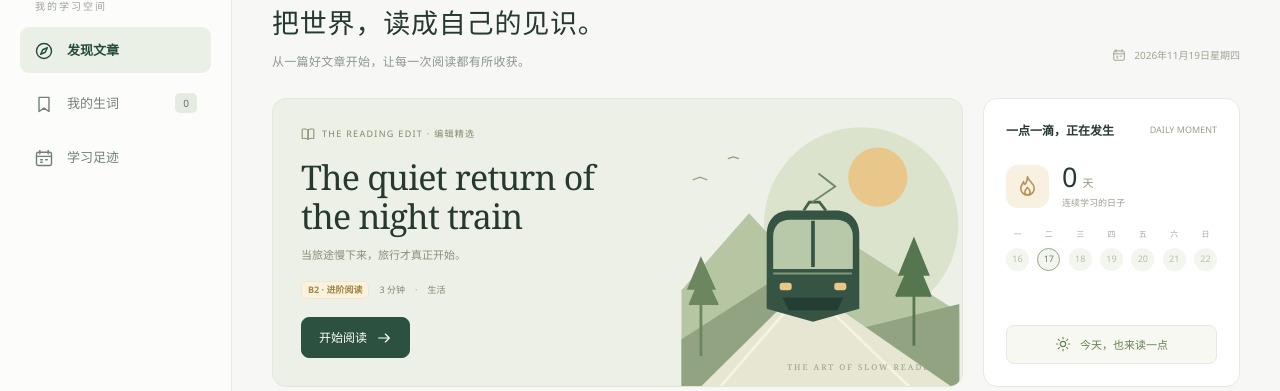
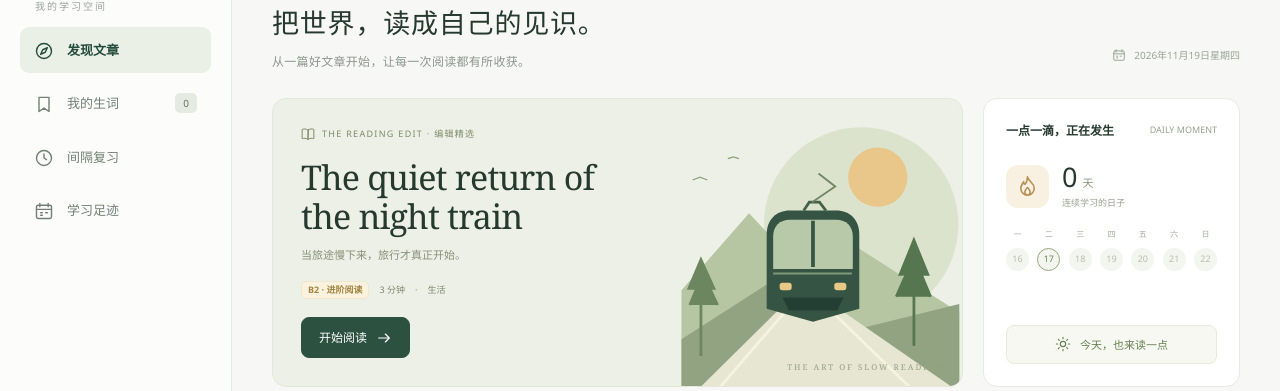
Before and after one commit to LiZhe792/ForeignNewsReaderAssistant, a Flask app: page / in a window 1280 px wide. Shown: the part 133-524 px from the top of the page. Run offline with Flask 3, Linux system fonts and the light colour scheme; data comes from the database, SQL or seed files in the repository; data that the repository does not hold is empty; parts of the project's set-up code (start-up, migrations or seed data) failed here and were passed over.

Commit message:
Add wordbook dialog and review navigation

```diff
--- a/templates/index.html
+++ b/templates/index.html
@@ -12,6 +12,9 @@
   <link rel="stylesheet" href="/static/reading-flow.css">
   <link rel="stylesheet" href="/static/dictionary.css">
   <link rel="stylesheet" href="/static/assistance.css">
+  <link rel="stylesheet" href="/static/vocabulary.css">
+  <script src="/static/wordbook.js" defer></script>
+  <script src="/static/srs.js" defer></script>
   <script src="/static/assistance.js" defer></script>
   <script src="/static/dictionary.js" defer></script>
   <script src="/static/reader.js" defer></script>
@@ -26,6 +29,7 @@
       <nav class="nav-list">
         <a href="#library" data-nav="library" aria-label="发现文章" title="发现文章"><span data-icon="compass"></span><span>发现文章</span></a>
         <a href="#vocabulary" data-nav="vocabulary" aria-label="我的生词" title="我的生词"><span data-icon="bookmark"></span><span>我的生词</span><span class="nav-count" id="word-count">0</span></a>
+        <a href="#review" data-nav="review" aria-label="间隔复习" title="间隔复习"><span data-icon="clock"></span><span>间隔复习</span></a>
         <a href="#activity" data-nav="activity" aria-label="学习足迹" title="学习足迹"><span data-icon="calendar"></span><span>学习足迹</span></a>
       </nav>
       <div class="sidebar-bottom">
@@ -54,7 +58,7 @@
 
   <dialog id="settings-dialog" class="modal">
     <div class="modal-heading"><div><span class="eyebrow">YOUR READING COMPANION</span><h2>让阅读成为日常</h2></div><button class="icon-button" data-action="close-dialog" aria-label="关闭使用说明"><span data-icon="close"></span></button></div>
-    <div class="help-section"><h3>开始你的阅读</h3><ol><li>导入文章或选择示例文章，在阅读工具栏调整字体、排版和主题，也可打开段落目录、专注模式及全屏。</li><li>流畅模式点词先暂存，读完一段再集中处理；精读模式点词打开查词卡片，按需展开释义并加入生词本。阅读器的「操作帮助」中列出了快捷键和手机手势。</li><li>在「我的生词」中增删词条并手动标记掌握度，在「学习足迹」中查看阅读记录和打卡日历。</li></ol></div>
+    <div class="help-section"><h3>开始你的阅读</h3><ol><li>导入文章或选择示例文章，在阅读工具栏调整字体、排版和主题，也可打开段落目录、专注模式及全屏。</li><li>流畅模式点词先暂存，读完一段再集中处理；精读模式点词打开查词卡片，按需展开释义并加入生词本。阅读器的「操作帮助」中列出了快捷键和手机手势。</li><li>在「我的生词」中整理词书、义项、原句和媒体卡片，批量导入导出；在「间隔复习」中进行卡片、挖空、听音和拼写练习，按记忆表现评分，也可手动标记掌握度，在「学习足迹」中查看阅读记录和打卡日历。</li></ol></div>
     <div class="help-section"><h3>关于这个阅读空间</h3><p>所有学习记录保存在本机 <code>instance/margin.sqlite3</code>。阅读时自动保存进度；页面隐藏或停止操作一段时间后暂停计时。打卡日期采用北京时间。</p><p>内置英汉词库优先查询，未收录的词联网查询英英词典。文章难度由阅读易读度估算，仅供选文参考。</p></div>
   </dialog>
 
@@ -120,6 +124,7 @@
     <div id="study-results"></div>
     <div class="modal-footer"><span>译文按需展开，原文始终保留。</span><button class="button primary small" data-study-action="close">完成，继续阅读</button></div>
   </dialog>
+  <dialog id="wordbook-dialog" class="modal wb-modal" aria-label="词条与词书管理"></dialog>
   <div id="toast-region" class="toast-region" role="status" aria-live="polite"></div>
 </body>
 </html>
```
